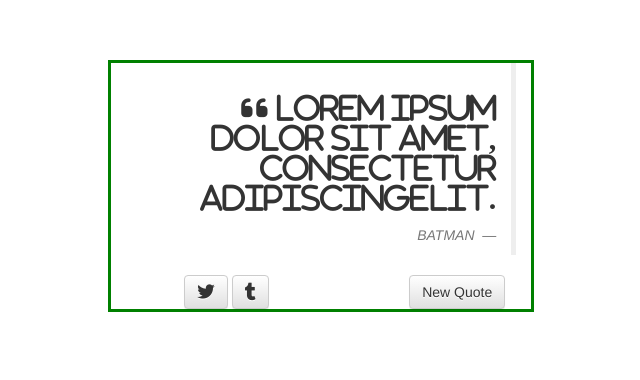
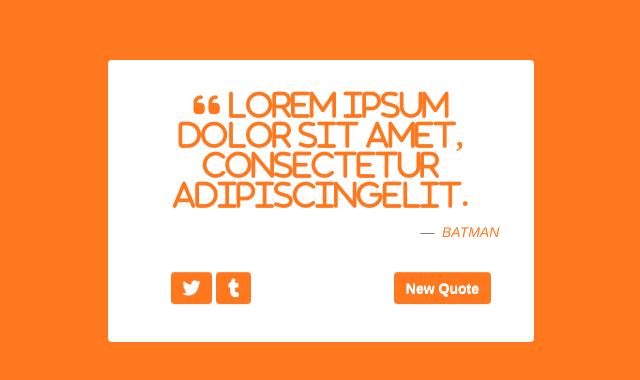
Before and after one commit to rodpoblete/quoteGenerator, a plain HTML site: page index.html in a window 1280 px wide. Shown: the part 190-570 px from the top of the page, without its empty margins (319-959 px from the left). Drawn offline with nearby package versions, Linux system fonts and the light colour scheme.

Commit message:
Fix borde y colores cuadro de texto. Se centra cita y posicion de botones DELETE gray bar cita

```diff
--- a/css/style.css
+++ b/css/style.css
@@ -4,27 +4,59 @@
 	box-sizing: border-box;
 }
 
-/*TODO cambiar estilo del cuadro  ADD bordes y sombreado*/
+body {
+	background-color: #ff781e;
+}
+
 #quotebox {
-	border-color: green;
-	border-style: solid;
+	background-color: #ffffff;
+	border-radius: 4px;
+	padding-bottom: 3%;
+	text-align: center;
 }
 
 .fila-citas {
 	margin-top: 20%;
 }
 
+blockquote {
+	/*text-align: justify;*/
+	color: #ff781e;
+	border-left: none; /* Elimina la barra gris que trae el css de BT por defecto */
+}
+
+cite {
+	color: #ff781e;
+}
+
+footer {
+	text-align: right;
+	color: #ff781e;
+}
+
+
+
 #btn-qt {
 	position: relative;
-	left: 50%;
+	left: 20%;
+	color: #ffffff;
+	background: #ff781e;
+	border: none;
+	font-weight: bold;
 }
 
 #btn-tumblr {
 	position: relative;
-	left: 15%;
+	left: -15%;
+	color: #ffffff;
+	background: #ff781e;
+	border: none;
 }
 
 #btn-twitter {
 	position: relative;
-	left: 15%;
+	left: -15%;
+	color: #ffffff;
+	background: #ff781e;
+	border: none;
 }
--- a/index.html
+++ b/index.html
@@ -30,9 +30,9 @@
 	<div class="row fila-citas">
 		<div class="col-md-4"></div>
 		<div class="col-md-4" id="quotebox">
-			<blockquote class="blockquote-reverse">
-				<h2><i class="fa fa-quote-left" aria-hidden="true"> Lorem ipsum dolor sit amet, consectetur adipiscingelit.
-				</i></h2>
+			<blockquote class="">
+				<h2><p><i class="fa fa-quote-left" aria-hidden="true"> Lorem ipsum dolor sit amet, consectetur adipiscingelit.
+				</p></i></h2>
 				<footer>
 					<cite>BATMAN</cite>
 				</footer>
```
